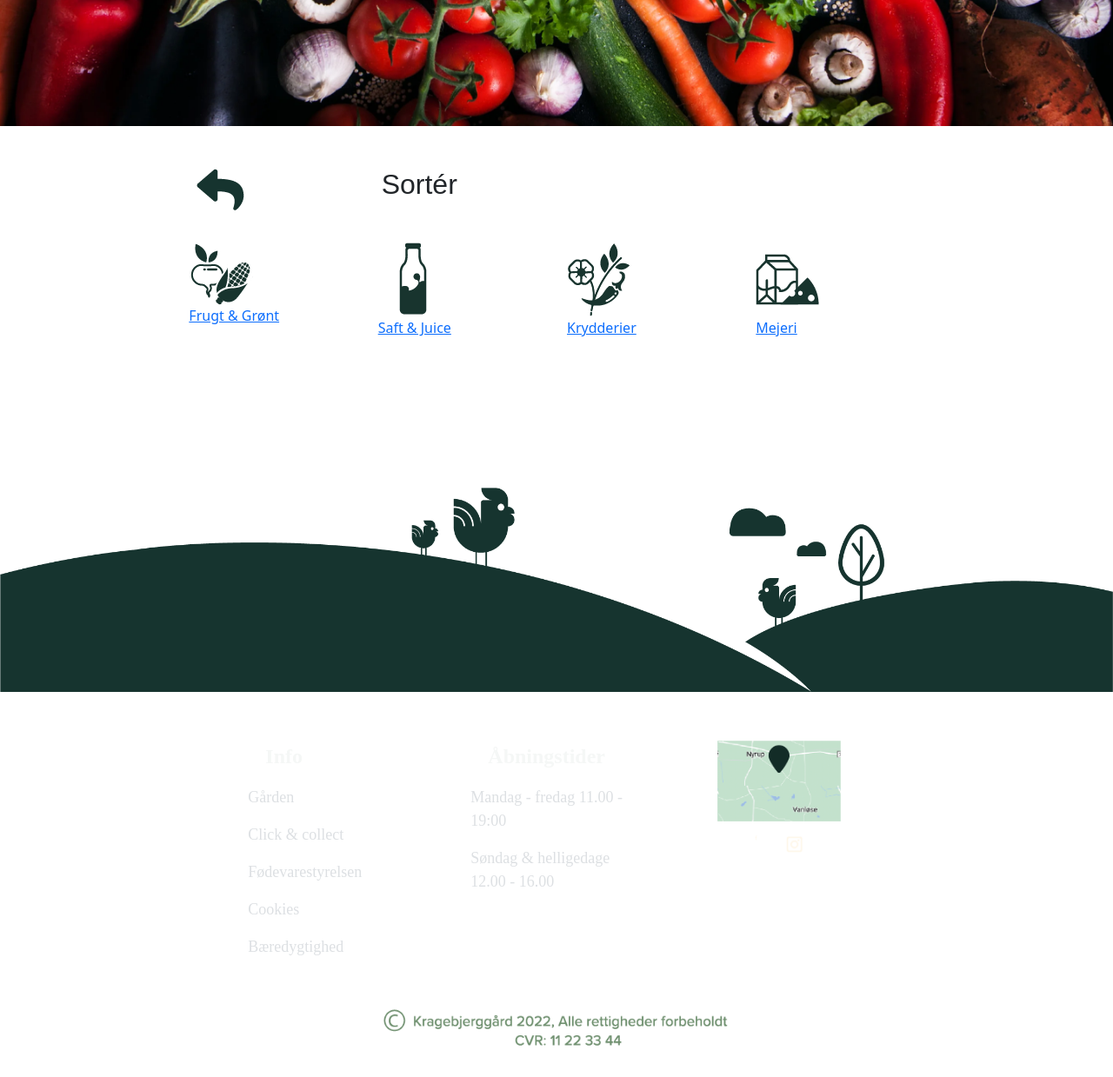
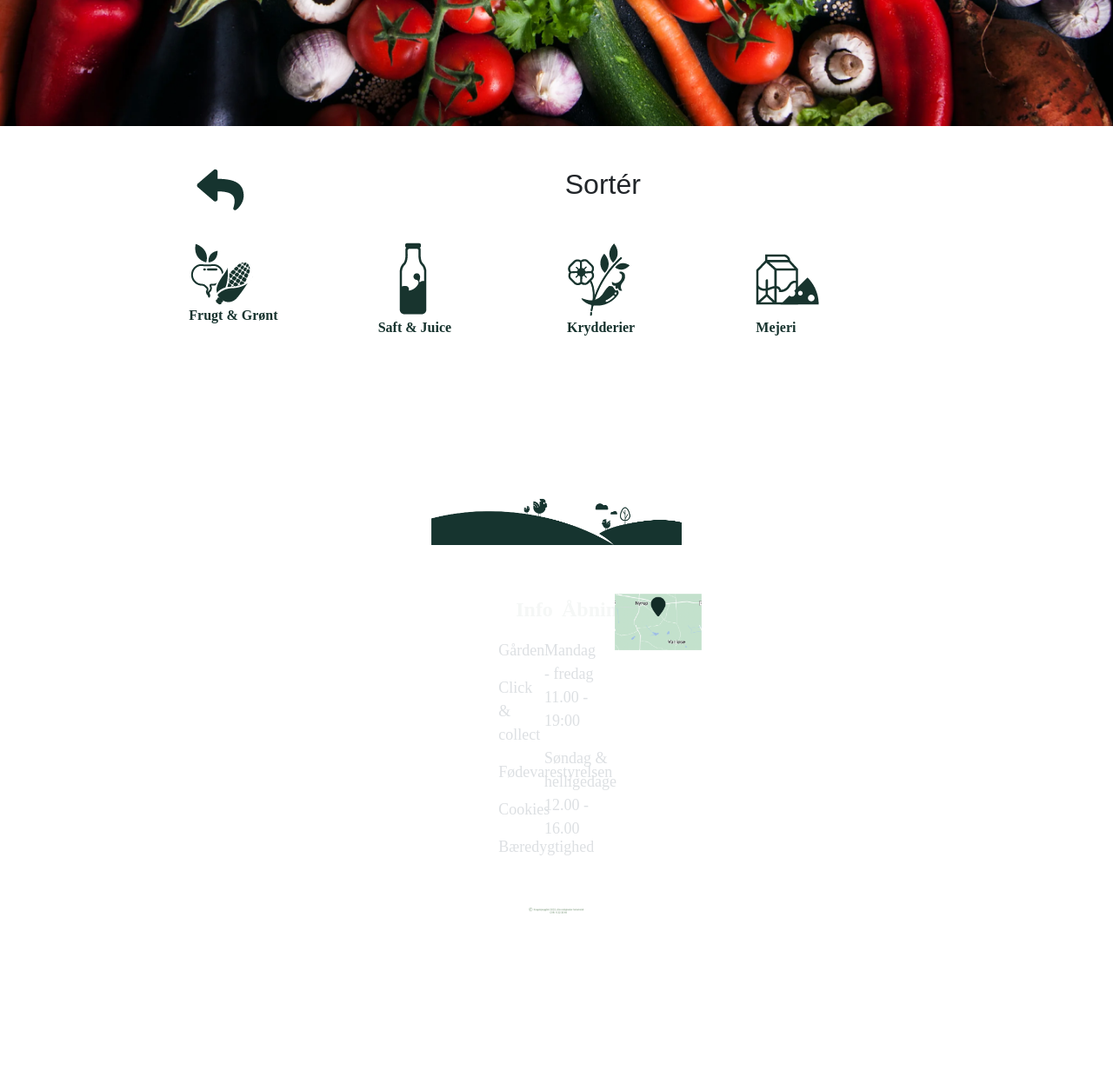
Before and after one commit to CaptainProngs/Kragebjerggaard, a PHP site: page /webshop.php in a window 1280 px wide. Shown: the part 684-1923 px from the top of the page at 87% size. After the commit the page ends 1735 px from the top, so only its background shows below. Run offline with PHP 8.4, Linux system fonts and the light colour scheme; data that the repository does not hold is empty; style sheets or scripts are compiled from the project's sources; some libraries are stand-ins or nearby versions; some web fonts are replaced.

Commit message:
piktogrammer rettelser.

```diff
--- a/css/styles.scss
+++ b/css/styles.scss
@@ -75,6 +75,14 @@ img {
 	font-family: "proxima nova";
 	text-underline: none;
 	text-decoration-line: none;
+}
+
+.rubrik {
+	color: #17332E;
+	font-family: "proxima nova";
+	text-underline: none;
+	text-decoration-line: none;
+	font-weight: bold;
 }
 
 .btn {
--- a/js/produkt.js
+++ b/js/produkt.js
@@ -40,6 +40,10 @@ export default class Produkt {
 </div>
         `;
 
+
+
+
+
             row.appendChild(col);
         }
 
--- a/webshop.php
+++ b/webshop.php
@@ -49,19 +49,24 @@ $produkter = $db->sql($sql);
 <div class="container-fluid">
     <div class="row justify-content-center">
         <div class="col-0 col-lg-2"></div>
-        <a class="col-2" href="index.php" style="max-height: 2em;"><img src="images/back.png" alt="back"></a>
-        <div class="col-6 justify-content-center" style="font-weight: bolder"><h2>Sortér</h2></div>
+        <a class="col-2 col-lg-2" href="index.php" style="max-height: 2em;"><img src="images/back.png" alt="back"></a>
+        <div class="col-6 col-lg-5 justify-content-center text-center" style="font-weight: bolder"><h2>Sortér</h2></div>
 
-        <div class="col-0 col-lg-2"></div>
+        <div class="col-0 col-lg-3"></div>
     </div>
 </div>
 <br><br>
 
-<div class="row justify-content-center align-content-end">
-    <a class="col-2 rubrik" href="webshop.php?kategori=grønt"><img src="images/ikon1.png" alt="frugt og grønt">Frugt & Grønt</a>
-    <a class="col-2 rubrik" href="webshop.php?kategori=saft"><img src="images/ikon2.png" alt="saft og juice">Saft & Juice</a>
-    <a class="col-2 rubrik" href="webshop.php?kategori=krydderier"><img src="images/ikon3.png" alt="krydderier">Krydderier</a>
-    <a class="col-2 rubrik" href="webshop.php?kategori=mejeri"><img src="images/ikon4.png" alt="mejeri">Mejeri</a>
+<div class="row justify-content-center">
+    <a class="col-6 col-lg-2 rubrik" href="webshop.php?kategori=grønt"><img src="images/ikon1.png" alt="frugt og grønt">Frugt
+        &
+        Grønt</a>
+    <a class="col-6 col-lg-2 rubrik" href="webshop.php?kategori=saft"><img src="images/ikon2.png" alt="saft og juice">Saft
+        &
+        Juice</a>
+    <a class="col-6 col-lg-2 rubrik" href="webshop.php?kategori=krydderier"><img src="images/ikon3.png"
+                                                                                 alt="krydderier">Krydderier</a>
+    <a class="col-6 col-lg-2 rubrik" href="webshop.php?kategori=mejeri"><img src="images/ikon4.png" alt="mejeri">Mejeri</a>
 </div>
 <br><br><br>
 
@@ -75,7 +80,8 @@ $produkter = $db->sql($sql);
 </div>
 
 
-
+<div class="row justify-content-center pt-3">
+    <div class="col-6 col-md-6 col-lg-3 p-0 m-0" style="max-width: 18rem;">
 
         <?php
         $count = 0;
@@ -84,10 +90,7 @@ foreach ($produkter
         as $items) {
 
         ?>
-
-
-            <div class="row justify-content-center pt-3">
-                <div class="card bg-cardPrimary col-6 col-md-6 col-lg-3 p-0 m-0" style="max-width: 18rem;">
+        <div class="card bg-cardPrimary" style="max-width: 18rem;">
             <img src="images/<?php
             echo $items->prodBilled ?>" class="card-img-top" alt="cover">
             <div class="card-body mx-2 mb-2">
@@ -106,11 +109,13 @@ foreach ($produkter
                 </div>
             </div>
         </div>
-            </div>
+
 
         <?php
         if ($count == 8) {
         ?>
+    </div>
+</div>
     <div class="container-fluid p-0">
         <img src="images/bannerprodukt1.webp" alt="inspiration">
         <a href="#"><img src="images/bannerprodukt2.webp" alt="inspiration"></a>
@@ -120,8 +125,6 @@ foreach ($produkter
 $count++;
 }
 ?>
-
-
 
 
 <br><br><br><br>
```
Lines whose indentation alone changed are shown as unchanged.
